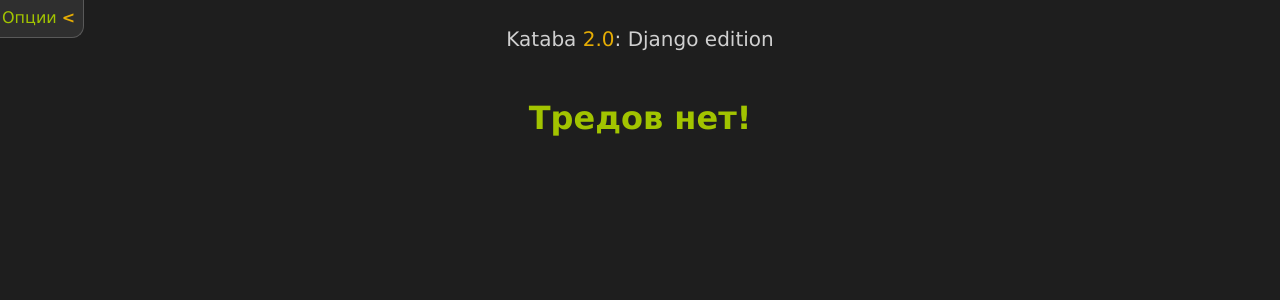
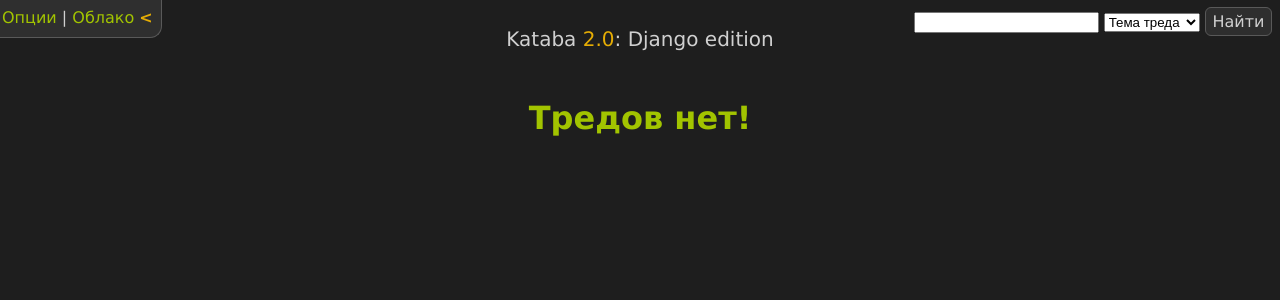
Before and after one commit to ilya-m32/kataba, a Django app: template kataba/templates/cloud.html in a window 1280 px wide. Shown: the top 300 px of the page. Run offline with Django 3.2, Linux system fonts and the light colour scheme; the template is opened without the code that fills it, so the values that code supplies are empty; some libraries are stand-ins or nearby versions.

Commit message:
CSS changes, small cloud fixes

```diff
--- a/kataba/board/static/board/script.js
+++ b/kataba/board/static/board/script.js
@@ -106,11 +106,6 @@ $(document).ready(function() {
 		document.location.href = window.location.pathname+'#';
 	});
 
-	// Move to cloud-like
-	$('#cloud').click(function() {
-		document.location.href = '/'+$('#boardname').val()+'/cloud';
-	});
-
 	// AJAX request for new posts in thread
 	$('#refresh').click(function() {
 		var csrftoken = $.cookie('csrftoken');
--- a/kataba/board/static/board/style.css
+++ b/kataba/board/static/board/style.css
@@ -150,7 +150,7 @@ a:hover, #form_switch:hover {
 	cursor: pointer;
 }
 
-b.topic, span.green, #options_button {
+b.topic, span.green, #options_button, #cloud {
 	color: #A2C400;
 }
 
@@ -216,9 +216,9 @@ div.img_cloud_cont {
 div.button {
 	background-color: #2E2E2E;
 	margin-top: 5pt;
-	padding: 5pt 7pt 5pt 7pt;
+	padding: 3pt 5pt 3pt 5pt;
 	border: 1px solid #595959;
-	border-radius: 8px;
+	border-radius: 6px;
 	display: inline-block;
 }
 
@@ -260,12 +260,6 @@ span.spoiler:hover {
 	margin-right: 0.5em;
 }
 
-#cloud {
-	font-size: 16px;
-	position: absolute;
-	right: 0;
-	margin-right: 0.5em;
-}
 
 #answer {
 	display: inline-block;
@@ -285,3 +279,10 @@ span.spoiler:hover {
 #footer_wrapper, div.push {
 	height: 50px;
 }
+
+#search_cont {
+	font-size: 16px;
+	position: absolute;
+	right: 0;
+	margin-right: 0.5em;
+}
--- a/kataba/board/views.py
+++ b/kataba/board/views.py
@@ -170,9 +170,9 @@ def cloud(request,boardname):
 	bd = get_object_or_404(board.objects,name=boardname)
 	threads = list(thread.objects.filter(board_id=bd).order_by('update_time').reverse())
 	if len(threads) % 3 != 0:
-		for i in xrange(0,(len(threads) % 3)):
+		for i in xrange(0,(3-(len(threads) % 3))):
 			threads.append([])
-	threads = [[threads[i],threads[i+1],threads[i+2]] for i in range(0,len(threads)-1,3)]
+	threads = [[threads[i],threads[i+1],threads[i+2]] for i in range(0,len(threads),3)]
 	args = {
 		'boardname':bd.name,
 		'boards':board.objects.all(),
--- a/kataba/kataba/urls.py
+++ b/kataba/kataba/urls.py
@@ -5,6 +5,7 @@ from django.contrib.staticfiles.urls import staticfiles_urlpatterns
 # Admin
 from django.contrib import admin
 from board.models import post, board, thread
+
 admin.autodiscover()
 admin.site.register([post, thread, board])
 
@@ -28,15 +29,15 @@ urlpatterns = patterns('',
 	# Add post
 	url(r'^thread/(?P<thread_id>[0-9]+)/addpost$','board.views.addpost',name='addpost'),
 
+	# Cloud thread vision
+	url(r'^(?P<boardname>[a-z]{1,3})/cloud$','board.views.cloud',name='addpost'),
+
 	# Admin
 	url(r'^admin/', include(admin.site.urls)),
 
 	# Captcha
 	url(r'^captcha/', include('captcha.urls')),
-
-	# Cloud thread vision
-	url(r'^(?P<boardname>[a-z]{1,3})/cloud$','board.views.cloud',name='addpost'),
 )
 
-#files
+# Files
 urlpatterns += static('images', document_root='images/')
--- a/kataba/templates/base_board.html
+++ b/kataba/templates/base_board.html
@@ -2,7 +2,16 @@
 
 {% block header %}
 
-{% block cloud %} {% endblock %}
+	<div id="search_cont">
+		<input type='text' id='search' name='search' required>
+		<select id='search_type' name='search_type' required>
+			<option value="1">Тема треда</option>
+			<option value="2">Текст треда</option>
+			<option value="3">Тема поста</option>
+			<option value="4">Текст поста</option>
+		</select>
+		<div class='button'>Найти</div>
+	</div>
 
 <div id='header'>
 	<div id='header_content'>
@@ -17,12 +26,13 @@
 		<div id='options_button'>
 			Опции
 		</div>
+		|
 		<div id='options'>
 			Мамка в комнате: <input type="checkbox" id='nsfw'> <br>
 			Еще что-нибудь <br>
 			И еще один пунктик
 		</div>
-
+		<a href="/{{boardname}}/cloud" id='cloud'>Облако</a>
 	</div>
 	<span id='switch'>&lt;</span>
 </div>
--- a/kataba/templates/board.html
+++ b/kataba/templates/board.html
@@ -4,10 +4,6 @@
 
 {% block title %}
 /{{boardname}}/: #{{page}}
-{% endblock %}
-
-{% block cloud %}
-	<div class='button' id='cloud'>Облако</div>
 {% endblock %}
 
 {% block cent_title %}
```
